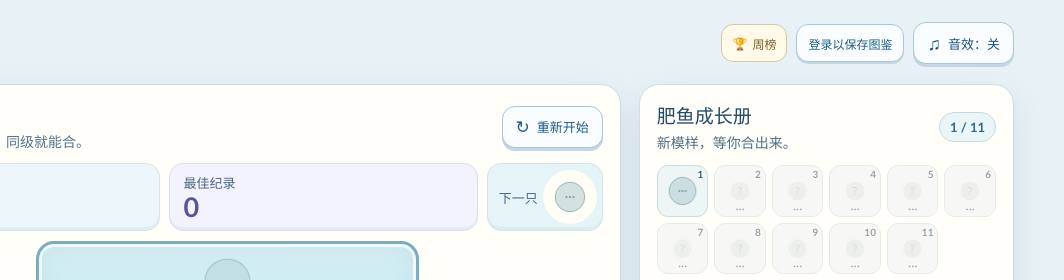
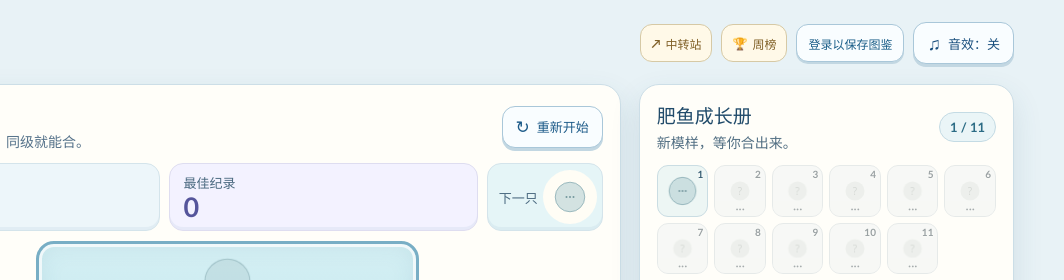
Before and after one commit to MrWolfox-ctrlcv/fat-fish-game, a website with bundled scripts: page dist/index.html in a window 1280 px wide. Shown: the top 280 px of the page, 216-1280 px from the left. Built offline with nearby package versions, Linux system fonts and the light colour scheme; files whose address does not match are found by name.

Commit message:
Add a visible relay website link to the game

```diff
--- a/dist/index.html
+++ b/dist/index.html
@@ -16,6 +16,7 @@
         <span><strong>合成大肥鱼</strong><small>滚一滚，合个大的</small></span>
       </a>
       <div class="top-actions">
+        <a class="leaderboard-link" href="https://oua.wolfoxlabs.xyz:8443/" target="_blank" rel="noopener" aria-label="访问 Wolfox Labs OUA 中转站">↗<span>中转站</span></a>
         <a class="leaderboard-link" href="#weekly-board" aria-label="查看周排行榜">🏆<span>周榜</span></a>
         <a class="login-link" id="login-link" href="/sign-in?redirect=%2Fgames%2Ffat-fish%2F">登录以保存图鉴</a>
         <span class="account-label" id="account-label" hidden></span>
```
